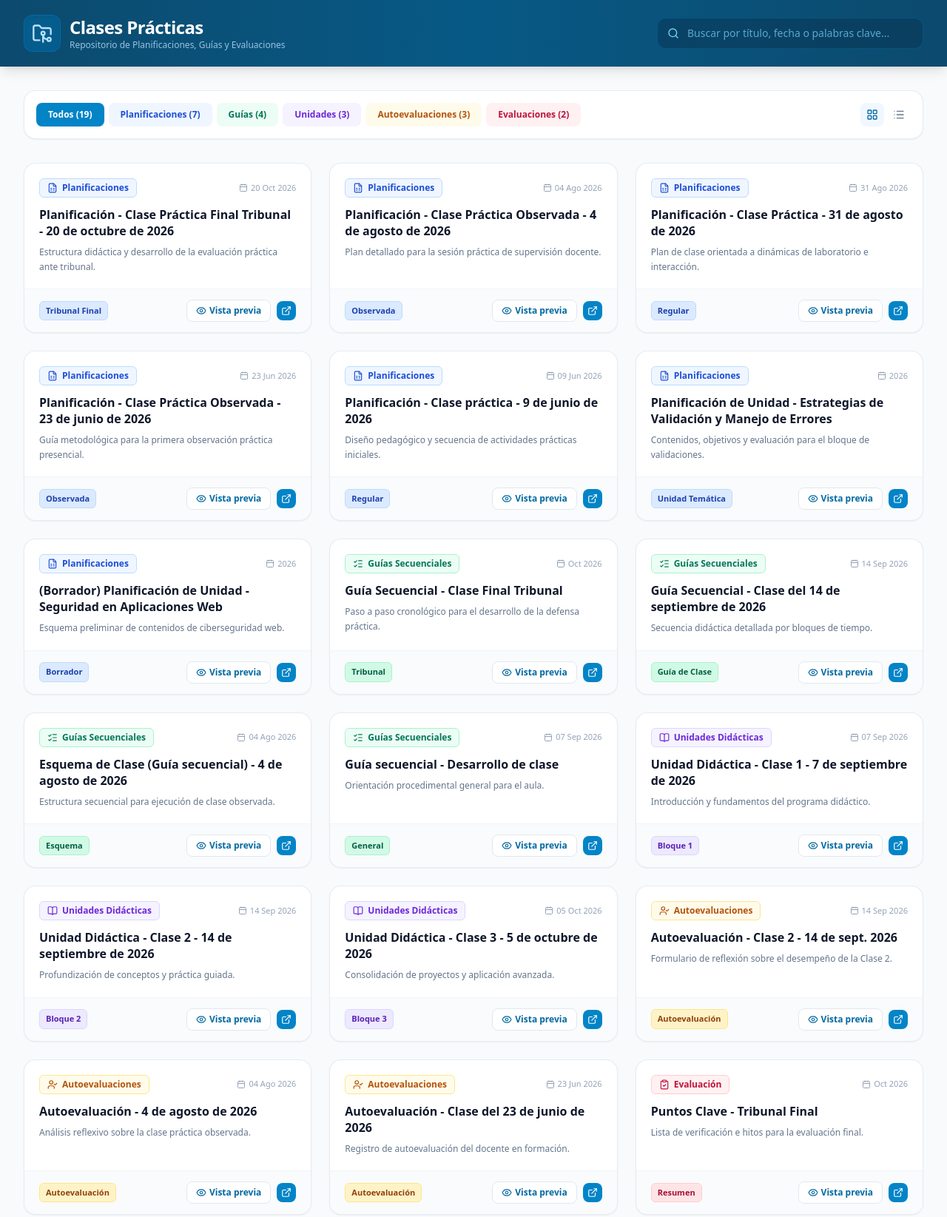
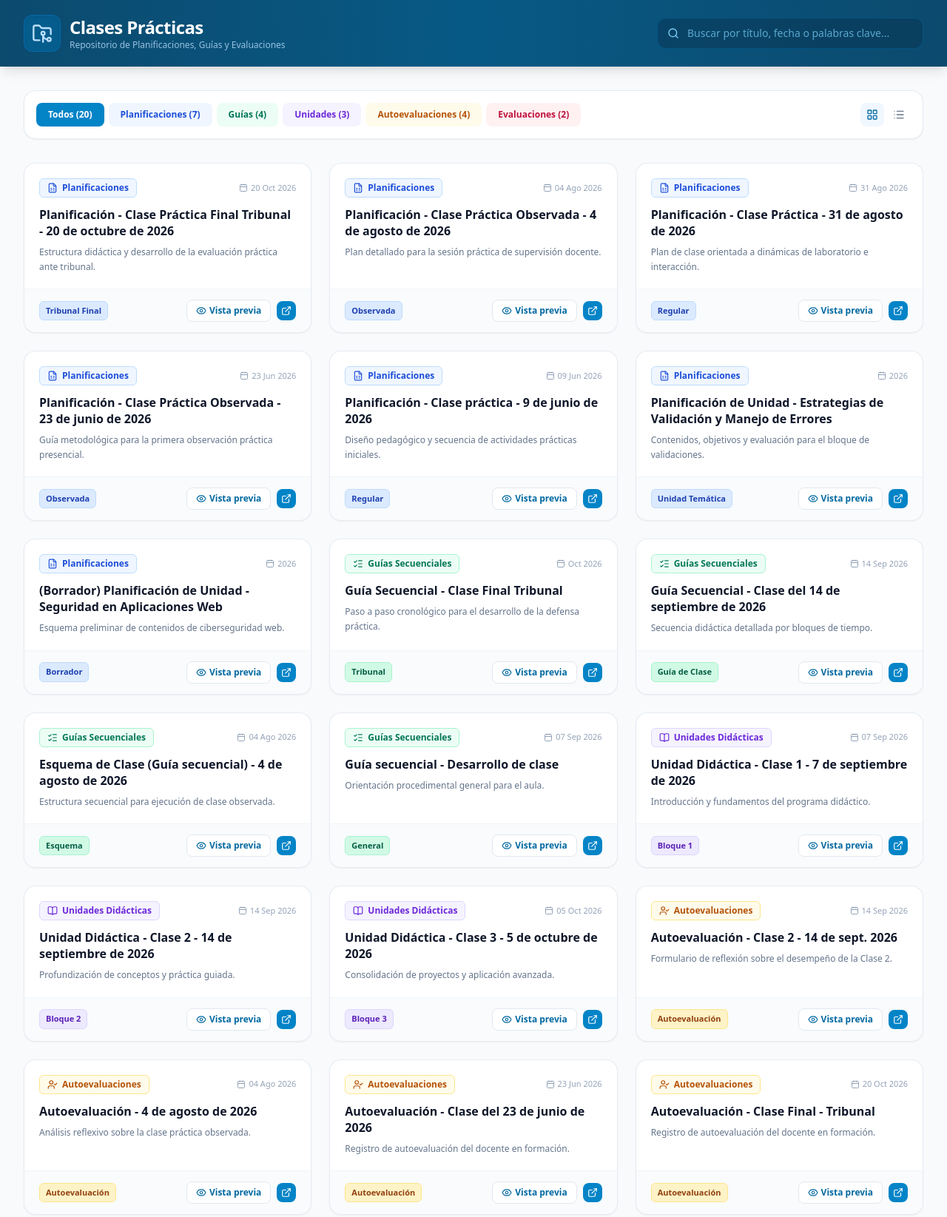
Before and after one commit to MrLuksR/P-gina-de-Planificaciones---Did-ctica-II, a plain HTML site: page index.html in a window 1280 px wide. Shown: the top 1645 px of the page at 74% size. Drawn offline with nearby package versions, Linux system fonts and the light colour scheme.

Commit message:
feat: añadido de autoevaluación del tribunal

```diff
--- a/index.html
+++ b/index.html
@@ -477,6 +477,15 @@
                 badge: "Autoevaluación",
                 date: "23 Jun 2026",
                 url: "https://drive.google.com/open?id=1KklYRIN817XoXflntT9ddIy0OU_aetbziFLNCAyHAM0",
+                description: "Registro de autoevaluación del docente en formación."
+            },
+            {
+                id: 20,
+                title: "Autoevaluación - Clase Final - Tribunal",
+                category: "Autoevaluaciones",
+                badge: "Autoevaluación",
+                date: "20 Oct 2026",
+                url: "https://drive.google.com/open?id=1wrMH_zd5E5rMiU1FQ1oZ93YLbDTPck8-VMLRsdxDVEY",
                 description: "Registro de autoevaluación del docente en formación."
             },
 
```
